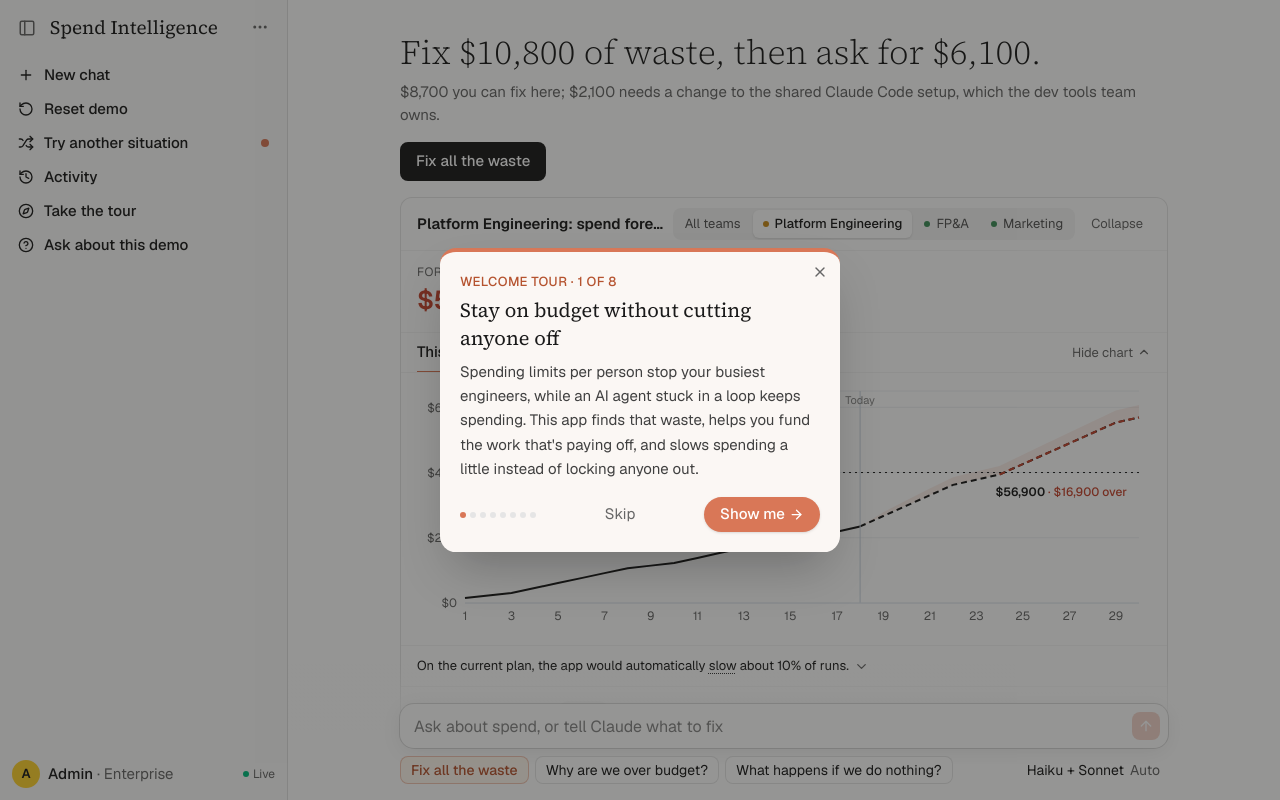
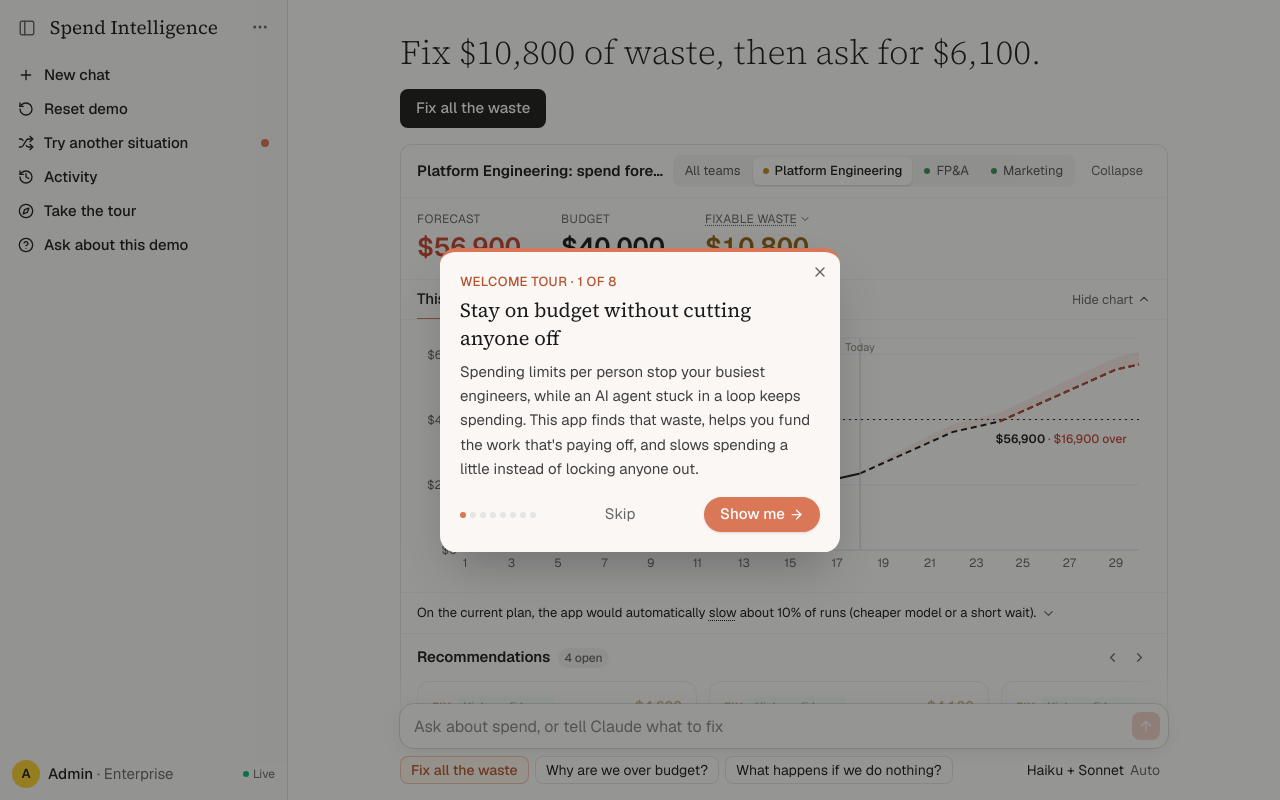
Before and after one commit to allanlivingston/demo-spend-intel, a Next.js app: page / in a window 1280 px wide. Built offline with nearby package versions, Linux system fonts and the light colour scheme.

Commit message:
Remove the note under the headline; slowed line says how; stat breakdowns open on hover; Activity badge hint
Co-Authored-By: Claude Opus 5.5 <noreply@anthropic.com>

```diff
--- a/src/components/Chat.tsx
+++ b/src/components/Chat.tsx
@@ -4,7 +4,7 @@
 // newest copy of each is live, older copies render from the state they were posted with, so they match their text.
 import { useEffect, useLayoutEffect, useRef, useState } from "react";
 import { X } from "lucide-react";
-import { headline, headlineNote } from "@/engine";
+import { headline } from "@/engine";
 import { dropEarlyRun, keepEarlyRun, runKey, startEarlyRun, startAgentRun } from "@/state/agentClient";
 import { chipsFor, stepOpen, type ChipSpec } from "@/state/chipRules";
 import { nextAction } from "@/state/nextAction";
@@ -329,7 +329,6 @@ export function ChatApp({ activityOpen, setActivityOpen }: { activityOpen: boole
             {/* Once the chat starts, this is how things stood then; the newest forecast below is the live one. */}
             {/* Always live: it updates after a fix and follows the team picked. Earlier figures stay in the chat history. */}
             <Headline key={group} text={headline(demo, group)} />
-            {headlineNote(demo, group) && <p className="mt-2 text-[15px] text-muted">{headlineNote(demo, group)}</p>}
             {!messages.length && chips.find((c) => c.primary)?.action.type === "run" && (
               <div className="mt-4 flex flex-wrap items-center gap-x-3 gap-y-1.5">
                 <button type="button" onClick={() => onChip(chips.find((c) => c.primary)!)}
--- a/src/components/ForecastView.tsx
+++ b/src/components/ForecastView.tsx
@@ -89,6 +89,7 @@ export type Learn = { lines: { label: string; value: string }[]; note: string; q
 export function LearnMore({ learn, children }: { learn: Learn; children: React.ReactNode }) {
   const [open, setOpen] = useState(false);
   const ref = useRef<HTMLDivElement>(null);
+  const hovered = useRef(false);
   useEffect(() => {
     if (!open) return;
     const close = (e: MouseEvent) => !ref.current?.contains(e.target as Node) && setOpen(false);
@@ -98,8 +99,11 @@ export function LearnMore({ learn, children }: { learn: Learn; children: React.R
     return () => { window.removeEventListener("mousedown", close); window.removeEventListener("keydown", esc); };
   }, [open]);
   return (
-    <div ref={ref} className="relative">
-      <button type="button" onClick={() => setOpen(!open)} aria-expanded={open} className="inline-flex items-center gap-0.5 uppercase tracking-wide underline decoration-dotted underline-offset-2 hover:text-ink">
+    // Opens on hover too (the dotted underline promises it); one opened by a click stays until a click elsewhere.
+    <div ref={ref} className="relative"
+      onMouseEnter={() => { if (window.matchMedia("(hover: hover)").matches && !open) { hovered.current = true; setOpen(true); } }}
+      onMouseLeave={() => { if (hovered.current) { hovered.current = false; setOpen(false); } }}>
+      <button type="button" onClick={() => { if (hovered.current) { hovered.current = false; return; } setOpen(!open); }} aria-expanded={open} className="inline-flex items-center gap-0.5 uppercase tracking-wide underline decoration-dotted underline-offset-2 hover:text-ink">
         {children}<ChevronDown size={12} className={cx("transition-transform", open && "rotate-180")} />
       </button>
       {open && (
--- a/src/components/PacingChart.tsx
+++ b/src/components/PacingChart.tsx
@@ -453,7 +453,7 @@ function DailySummary({ data, pace, open, onToggle }: { data: StripDay[]; pace:
       <p className="text-ink">
         On the current plan, the app would automatically{" "}
         <Term def="Slowed runs still finish. The heaviest ones move to a cheaper Claude model, or wait a few hours, on the busiest days. Nobody is cut off, and the person sees a note when it happens.">slow</Term>{" "}
-        {share100} of runs{when}.{" "}
+        {share100} of runs{when} (cheaper model or a short wait).{" "}
         <button type="button" onClick={() => { onToggle(); markUsed("daily-bars"); }} aria-expanded={open} aria-label={open ? "Hide the day-by-day bars" : "Show the day-by-day bars"} className="inline-flex items-center rounded p-0.5 align-middle text-muted hover:bg-neutral-100 hover:text-ink">
           <ChevronDown size={15} className={open ? "rotate-180 transition-transform" : "transition-transform"} />
         </button>
--- a/src/components/Sidebar.tsx
+++ b/src/components/Sidebar.tsx
@@ -173,7 +173,7 @@ export function Sidebar({ onTour, onActivity, onGuide }: { onTour: () => void; o
         <NavItem icon={<Plus size={16} className="text-ink" />} label="New chat" onClick={then(newChat)} collapsed={collapsed} title="Start a new conversation. Approved changes stay." />
         <NavItem icon={<RotateCcw size={16} className="text-ink" />} label="Reset demo" onClick={then(reset)} collapsed={collapsed} title="Restart this scenario from its starting numbers" />
         <NavItem icon={<Shuffle size={16} className="text-ink" />} label="Try another situation" dot={<NewDot f="situations" label="Play a different month" className="ml-auto" />} onClick={then(() => { markUsed("situations"); useUi.getState().set({ situations: true }); })} collapsed={collapsed} title="Play a different month: waste only, new work only, or a normal month" />
-        <NavItem icon={<History size={16} className="text-ink" />} label="Activity" badge={unseen} ariaLabel={unseen ? `Activity, ${unseen} new` : "Activity"} onClick={then(() => { markAuditSeen(); onActivity(); })} collapsed={collapsed} title="Your rules, and everything approved or sent" />
+        <NavItem icon={<History size={16} className="text-ink" />} label="Activity" badge={unseen} ariaLabel={unseen ? `Activity, ${unseen} new` : "Activity"} onClick={then(() => { markAuditSeen(); onActivity(); })} collapsed={collapsed} title={unseen ? `${unseen} new: changes you approved or sent since you last looked` : "Your rules, and everything approved or sent"} />
         <NavItem icon={<Compass size={16} className="text-ink" />} label="Take the tour" onClick={then(onTour)} collapsed={collapsed} title="A short walkthrough of the screen" />
         <NavItem icon={<CircleHelp size={16} className="text-ink" />} label="Ask about this demo" onClick={then(onGuide)} collapsed={collapsed} title="Why it's built this way: the problem, workflows, layout and nav choices" />
       </nav>
--- a/src/engine/insights.ts
+++ b/src/engine/insights.ts
@@ -114,18 +114,6 @@ export function kpis(s: DemoState, sel: GroupSelection): Kpis {
     evidenceTier: Math.max(...tiers) as Tier,
     nudge: nudge(distanceOffPace(f.p50, f.pool, f.sigma), direction),
   };
-}
-
-/** Under the headline: how much of the waste the admin can fix here, and how much another team has to ship. */
-export function headlineNote(s: DemoState, sel: GroupSelection): string | null {
-  // It is about Platform Engineering's waste: only there and in the all-teams view, whose headline is the same.
-  if (s.scenarioId !== "C" || newWorkAsk(s) === null || (sel !== "pe" && sel !== "all")) return null;
-  const open = driverEffects(s, "pe").filter((e) => e.driver.kind === "waste" && !e.fixed && !waitingOnOwner(s, e.driver.id) && !isDeclined(s, e.driver.id));
-  const theirs = open.filter((e) => ownerOf(e.driver.id));
-  if (!theirs.length || theirs.length === open.length) return null;
-  const owed = sum(theirs.map((e) => recoveryOf(e.driver)));
-  const mine = sum(open.map((e) => recoveryOf(e.driver))) - owed;
-  return `${usd(mine)} you can fix here; ${usd(owed)} needs a change to ${ownerOf(theirs[0].driver.id)!.owns}, which ${ownerOf(theirs[0].driver.id)!.short} owns.`;
 }
 
 /**
```
Also changed, not shown: 1 other file (tests, documents, lock files or other folders).
